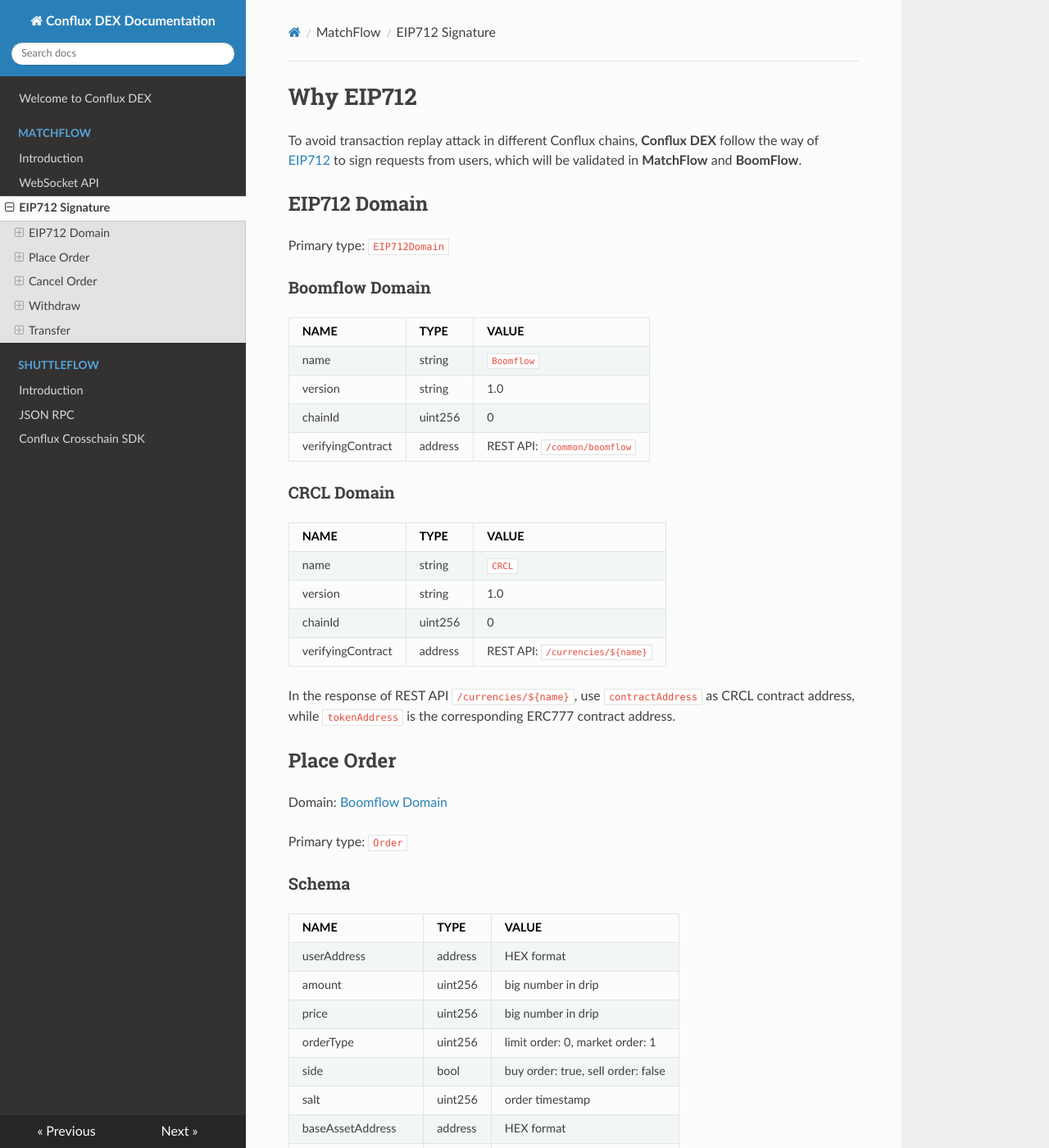
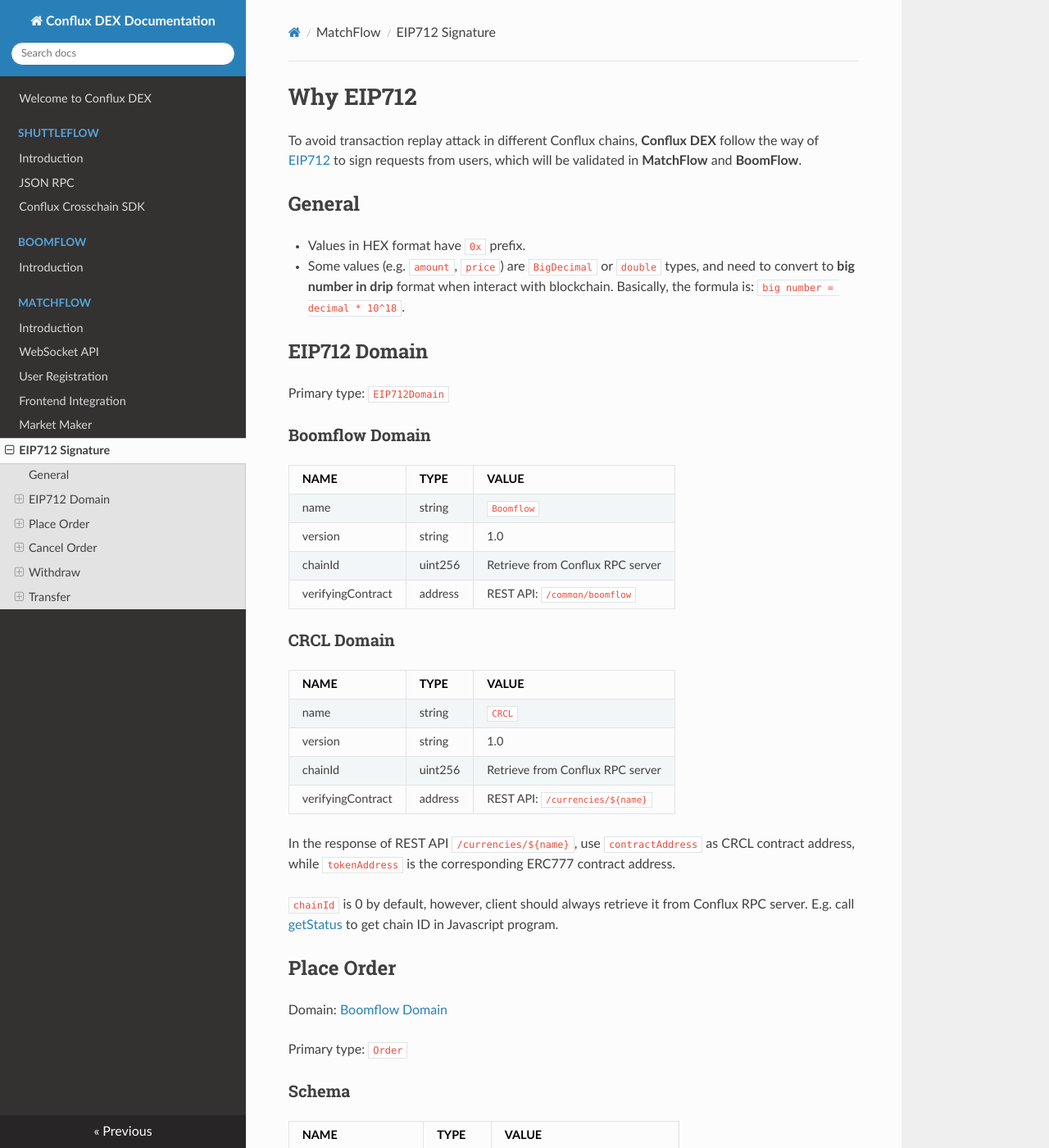
Before and after one commit to posaggen/conflux-dex-docs, an MkDocs documentation site: the page built from docs/matchflow/eip712.md, in a window 1280 px wide and 1400 px high. Shown: the whole window at 82% size. Built offline with MkDocs 1.6.1, drawn with Linux system fonts in a browser that asks for light colours; nearby versions of some CDN libraries.

Commit message:
add more docs for matchflow/boomflow

```diff
--- a/docs/matchflow/eip712.md
+++ b/docs/matchflow/eip712.md
@@ -1,5 +1,9 @@
 # Why EIP712
 To avoid transaction replay attack in different Conflux chains, **Conflux DEX** follow the way of [EIP712](https://github.com/ethereum/EIPs/blob/master/EIPS/eip-712.md) to sign requests from users, which will be validated in **MatchFlow** and **BoomFlow**.
+
+## General
+- Values in HEX format have `0x` prefix.
+- Some values (e.g. `amount`, `price`) are `BigDecimal` or `double` types, and need to convert to **big number in drip** format when interact with blockchain. Basically, the formula is: `big number = decimal * 10^18`.
 
 ## EIP712 Domain
 Primary type: `EIP712Domain`
@@ -9,7 +13,7 @@
 |----|----|-----|
 |name|string|`Boomflow`|
 |version|string|1.0|
-|chainId|uint256|0|
+|chainId|uint256|Retrieve from Conflux RPC server|
 |verifyingContract|address|REST API: `/common/boomflow`|
 
 ### CRCL Domain
@@ -17,10 +21,12 @@
 |----|----|-----|
 |name|string|`CRCL`|
 |version|string|1.0|
-|chainId|uint256|0|
+|chainId|uint256|Retrieve from Conflux RPC server|
 |verifyingContract|address|REST API: `/currencies/${name}`|
 
 In the response of REST API `/currencies/${name}`, use `contractAddress` as CRCL contract address, while `tokenAddress` is the corresponding ERC777 contract address.
+
+`chainId` is 0 by default, however, client should always retrieve it from Conflux RPC server. E.g. call [getStatus](https://developer.conflux-chain.org/docs/js-conflux-sdk/javascript_sdk#confluxprototypegetstatus) to get chain ID in Javascript program.
 
 ## Place Order
 Domain: [Boomflow Domain](#boomflow-domain)
--- a/mkdocs.yml
+++ b/mkdocs.yml
@@ -1,13 +1,18 @@
 site_name: Conflux DEX Documentation
 nav:
     - Welcome to Conflux DEX: index.md
-    - MatchFlow:
-      - Introduction: matchflow/index.md
-      - WebSocket API: matchflow/ws.md
-      - EIP712 Signature: matchflow/eip712.md
     - ShuttleFlow:
       - Introduction: shuttleflow/index.md
       - JSON RPC: shuttleflow/json_rpc.md
       - Conflux Crosschain SDK: shuttleflow/sdk.md
+    - BoomFlow:
+      - Introduction: boomflow/index.md
+    - MatchFlow:
+      - Introduction: matchflow/index.md
+      - WebSocket API: matchflow/ws.md
+      - User Registration: matchflow/reg_user.md
+      - Frontend Integration: matchflow/frontend.md
+      - Market Maker: matchflow/market_maker.md
+      - EIP712 Signature: matchflow/eip712.md
 theme: readthedocs
 copyright: Copyright © 2020 Conflux. All Rights Reserved.
```
Also changed, not shown: docs/boomflow/index.md (added, +9 -0 lines), docs/index.md (+5 -1 lines), docs/matchflow/frontend.md (added, +17 -0 lines), docs/matchflow/market_maker.md (added, +3 -0 lines), docs/matchflow/reg_user.md (added, +12 -0 lines).
